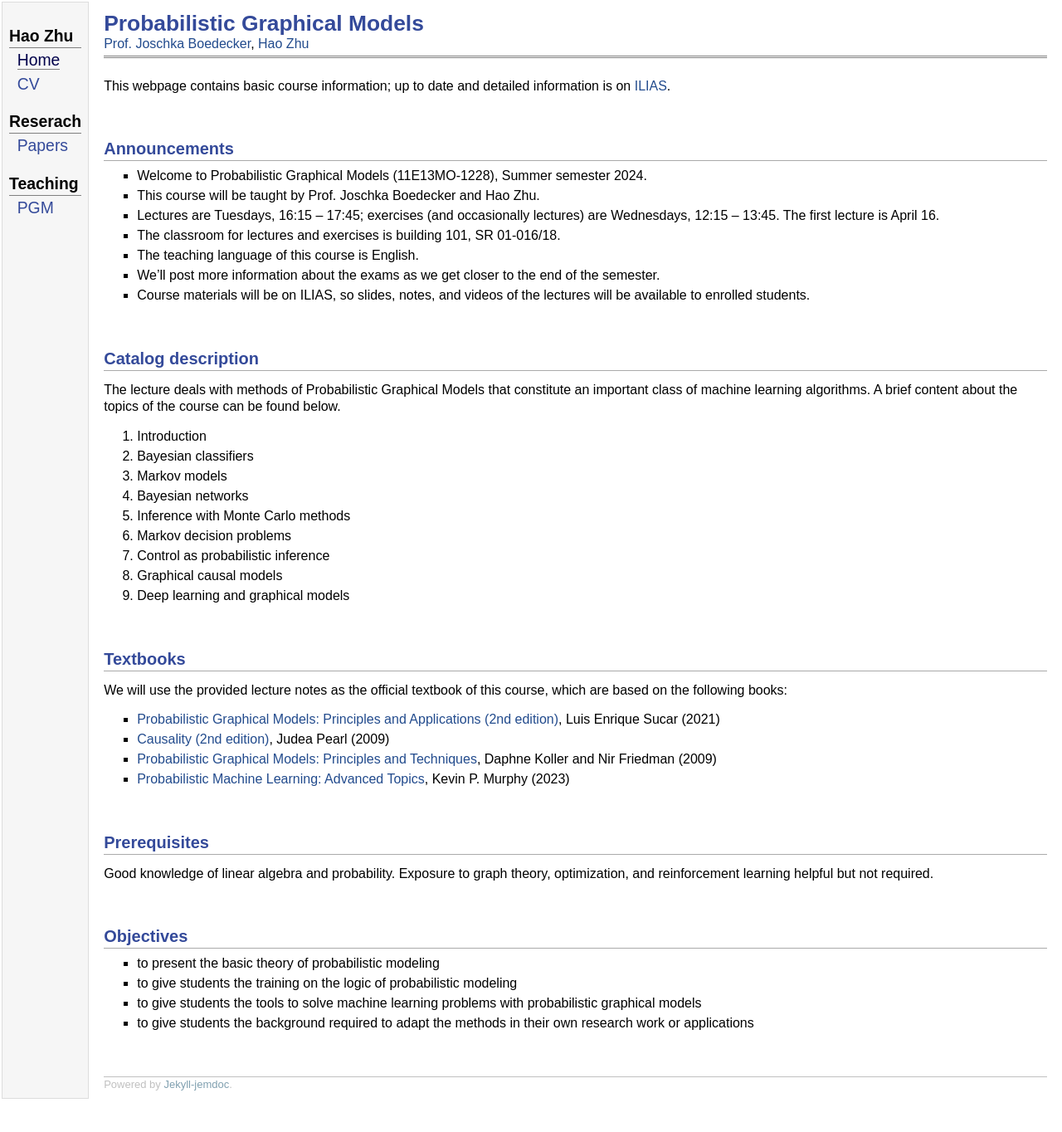
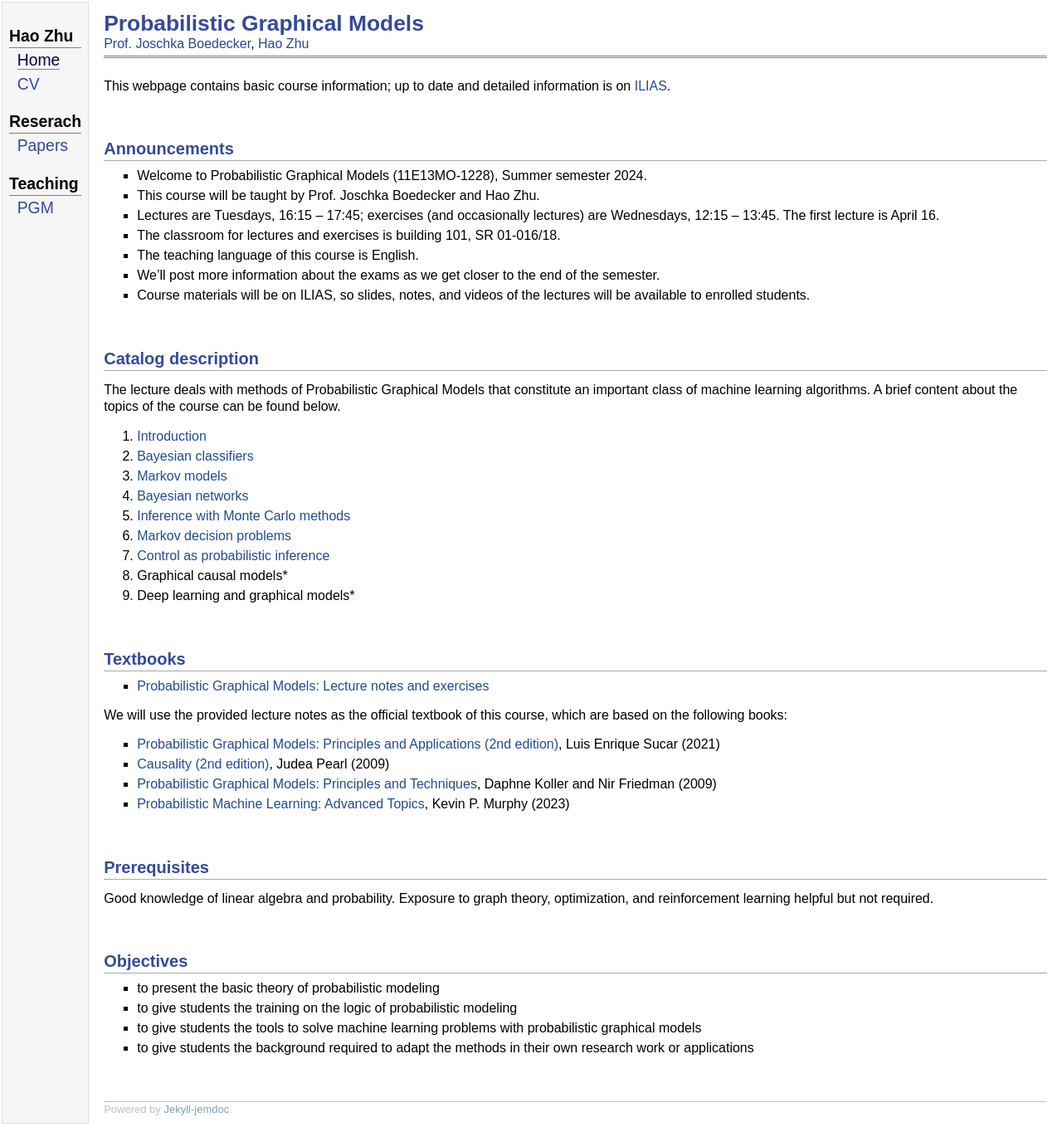
Before and after one commit to haozhu10015/haozhu10015.github.io, a Jekyll site: the page built from teaching/pgm.md, in a window 1280 px wide. Shown: the whole page at 83% size. Built offline with Jekyll 4.4.1, drawn with Linux system fonts in a browser that asks for light colours; some web fonts are replaced; before the commit the page ends 1334 px from its top, so only the background shows below that.

Commit message:
update teaching

```diff
--- a/teaching/pgm.md
+++ b/teaching/pgm.md
@@ -21,17 +21,19 @@ This webpage contains basic course information; up to date and detailed informat
 The lecture deals with methods of Probabilistic Graphical Models that constitute an important class of machine learning algorithms. A brief content about the topics of the course can be found below.
 <br/><br/>
 
-1. Introduction
-2. Bayesian classifiers
-3. Markov models
-4. Bayesian networks
-5. Inference with Monte Carlo methods
-6. Markov decision problems
-7. Control as probabilistic inference
-8. Graphical causal models
-9. Deep learning and graphical models
+1. <a href="/pdf/pgm_course/ch1.pdf">Introduction</a>
+2. <a href="/pdf/pgm_course/ch2.pdf">Bayesian classifiers</a>
+3. <a href="/pdf/pgm_course/ch3.pdf">Markov models</a>
+4. <a href="/pdf/pgm_course/ch4.pdf">Bayesian networks</a>
+5. <a href="/pdf/pgm_course/a1.pdf">Inference with Monte Carlo methods</a>
+6. <a href="/pdf/pgm_course/ch5.pdf">Markov decision problems</a>
+7. <a href="/pdf/pgm_course/ch6.pdf">Control as probabilistic inference</a>
+8. Graphical causal models*
+9. Deep learning and graphical models*
 
 ## Textbooks
+
+* <a href="/pdf/pgm_course/pgm_notes.pdf">Probabilistic Graphical Models: Lecture notes and exercises</a>
 
 We will use the provided lecture notes as the official textbook of this course, which are based on the following books:
 <br/><br/>
```
Also changed, not shown: 8 other files.
